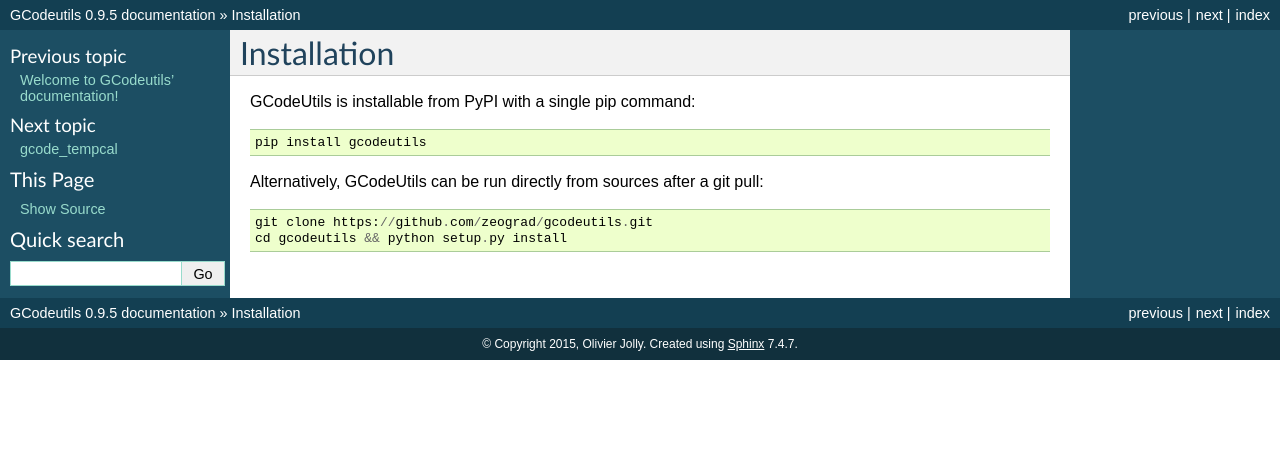
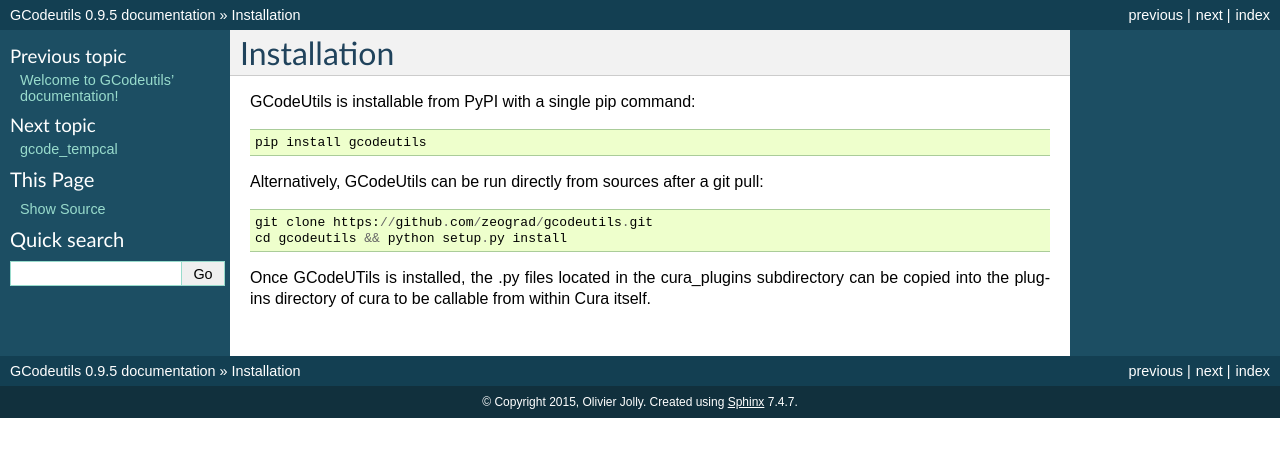
Before and after one commit to zeograd/gcodeutils, a Sphinx documentation site: the page built from docs/installation.rst, in a window 1280 px wide. Shown: the top 457 px of the page. Built offline with Sphinx 7.4.7, drawn with Linux system fonts in a browser that asks for light colours.

Commit message:
Bumped version to 1.1 Added documentation about cura plugins installation

```diff
--- a/docs/installation.rst
+++ b/docs/installation.rst
@@ -9,3 +9,7 @@
 
     git clone https://github.com/zeograd/gcodeutils.git
     cd gcodeutils && python setup.py install
+
+Once GCodeUTils is installed, the .py files located in the cura_plugins
+subdirectory can be copied into the plugins directory of cura to be callable
+from within Cura itself.
--- a/setup.py
+++ b/setup.py
@@ -23,7 +23,7 @@
     # Versions should comply with PEP440.  For a discussion on single-sourcing
     # the version across setup.py and the project code, see
     # https://packaging.python.org/en/latest/single_source_version.html
-    version='1.0',
+    version='1.1',
 
     description='Reprap oriented gcode utilities',
     long_description=long_description,
```
